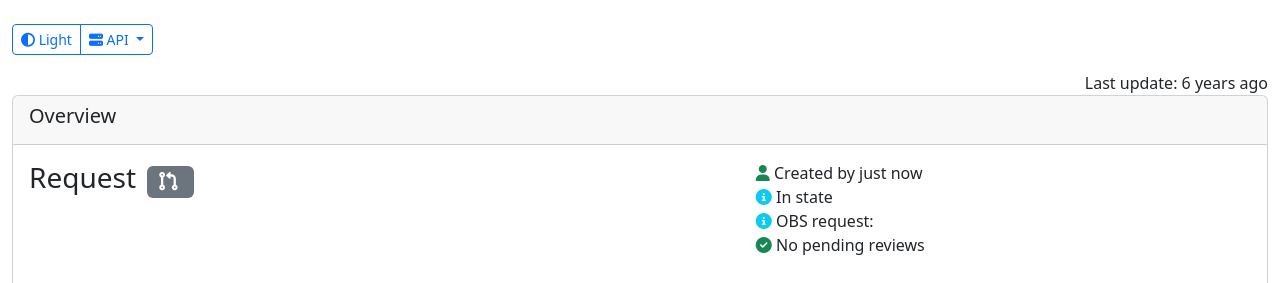
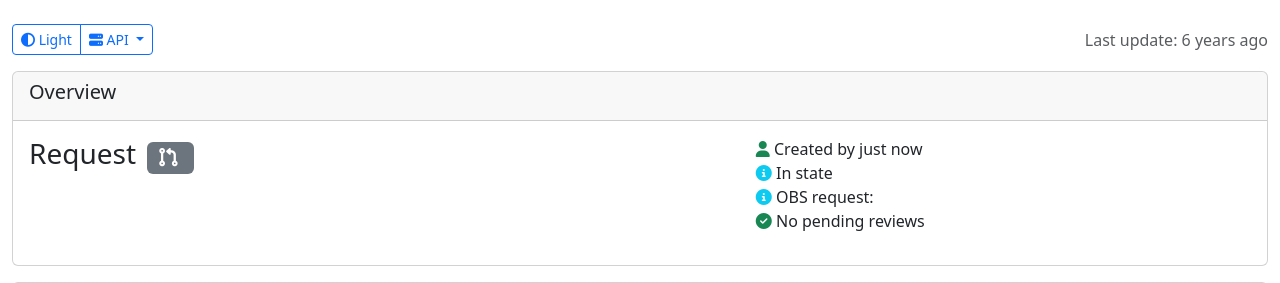
Before and after one commit to fridrich/sr, a Flask app: template templates/request.html in a window 1280 px wide. Shown: the top 283 px of the page. Run offline with Flask 3, Linux system fonts and the light colour scheme; the template is opened without the code that fills it: most values are stand-ins (such as "Sample title", 1, 10 or a date in 2020); parts of the project's set-up code (start-up, migrations or seed data) failed here and were passed over; some libraries are stand-ins or nearby versions.

Commit message:
make the top bar more pretty

```diff
--- a/templates/request.html
+++ b/templates/request.html
@@ -67,12 +67,12 @@
                     </ul>
                 </div>
             </div>
+            <span class="text-muted">
+            Last update: <time class="timeago" datetime="{{ lastupdate }}">{{ lastupdate }}</time>
+        </span>
+
         </div>
 
-        <div class="text-end">
-            Last update:
-            <time class="timeago" datetime="{{ lastupdate }}">{{ lastupdate }}</time>
-        </div>
 
         <!-- Overview Section -->
         <div class="row">
```
